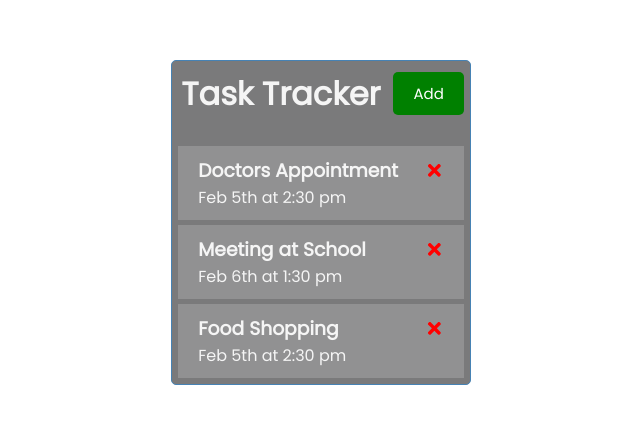
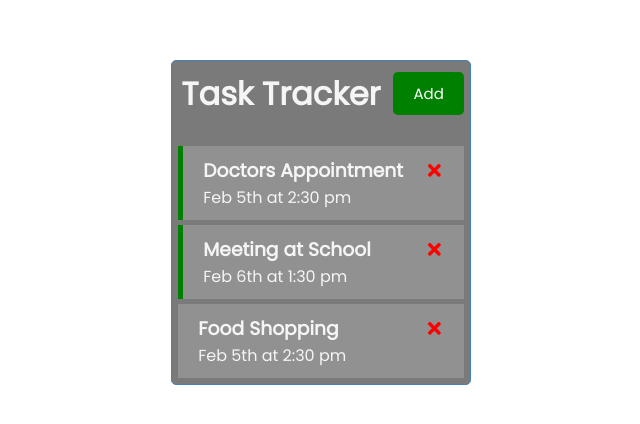
Before and after one commit to yochess2/react-task-tracker, a React (Create React App) app: page / in a window 1280 px wide. Shown: the part 178-602 px from the top of the page, without its empty margins (319-959 px from the left). Built offline with nearby package versions, Linux system fonts and the light colour scheme.

Commit message:
Finish Delete and Toggle

```diff
--- a/src/App.js
+++ b/src/App.js
@@ -24,10 +24,22 @@
   }
 ])
 
+// Delete task
+const deleteTask = (id) => {
+  console.log('delete', id)
+  setTasks(tasks.filter((task) => task.id !== id))
+}
+
+// Toggle Reminder
+const toggleReminder = (id) => {
+  console.log('toggle', id)
+  setTasks(tasks.map((task) => task.id === id ? { ...task, reminder: !task.reminder } : task))
+}
+
   return (
     <div className="container">
       <Header title='Task Tracker' />
-      <Tasks tasks={tasks}/>
+      {tasks.length > 0 ? <Tasks tasks={tasks} onDelete={deleteTask} onToggle={toggleReminder} /> : 'No Tasks To Show '}
     </div>
   );
 }
--- a/src/components/Task.js
+++ b/src/components/Task.js
@@ -1,10 +1,13 @@
 import { FaTimes } from 'react-icons/fa'
 
-const Task = ({ task }) => {
+const Task = ({ task, onDelete, onToggle }) => {
 	return (
-		<div className='task'>
+		<div className={`task ${task.reminder ? 'reminder' : ''}`} onDoubleClick={() => onToggle(task.id)}>
 			<h3>
-				{task.text} <FaTimes style={{ color: 'red', cursor: 'pointer' }} />
+				{task.text}{' '}
+				<FaTimes style={{ color: 'red', cursor: 'pointer' }}
+				onClick={() => onDelete(task.id)}
+				/>
 			</h3>
 			<p>{task.day}</p>
 		</div>
--- a/src/components/Tasks.js
+++ b/src/components/Tasks.js
@@ -1,10 +1,13 @@
 import Task from './Task'
 
-const Tasks = ({ tasks }) => {
+const Tasks = ({ tasks, onDelete, onToggle }) => {
 	return (
 		<>
 			{tasks.map((task) => (
-				<Task key={task.id} task={task}/>
+				<Task key={task.id} task={task}
+				onDelete={onDelete}
+				onToggle={onToggle}
+				/>
 			))}
 		</>
 	)
```
